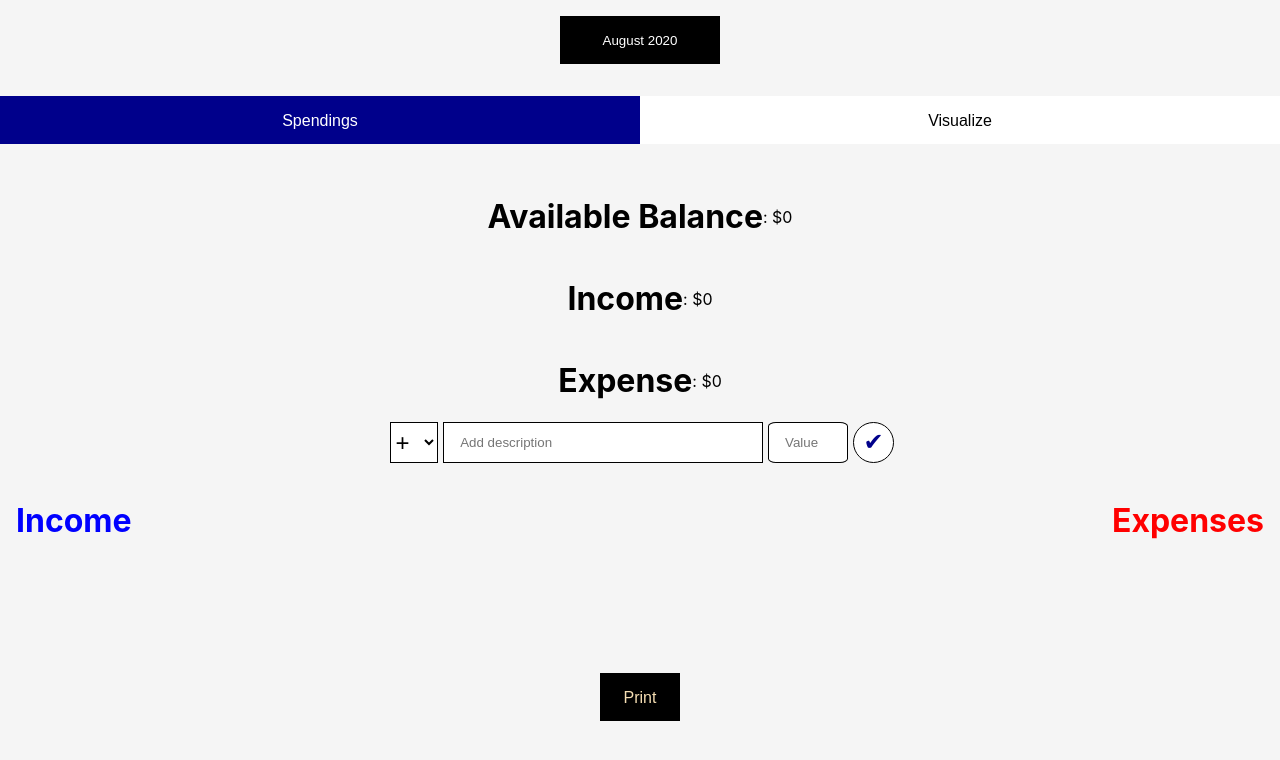
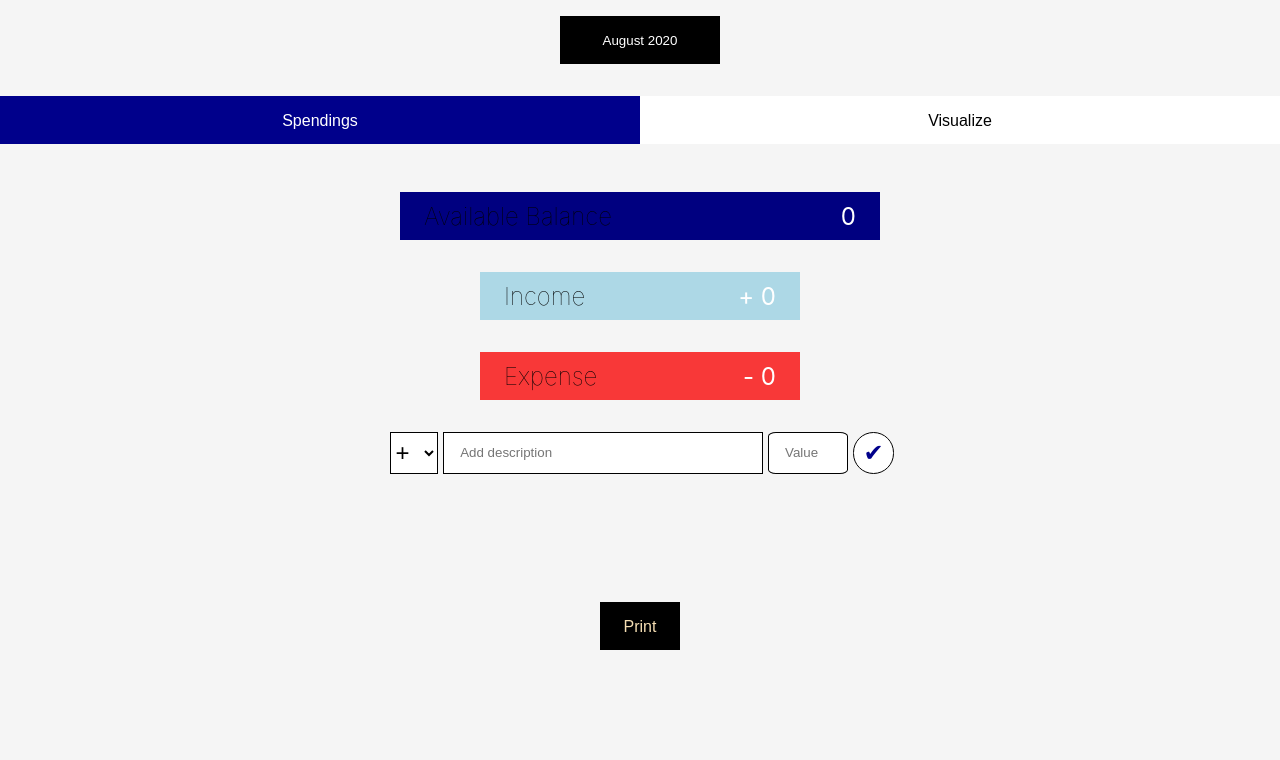
Before and after one commit to Rakshitshetty5/Budget, a React (Create React App) app: page / in a window 1280 px wide. Shown: the top 760 px of the page. Built offline with nearby package versions, Linux system fonts and the light colour scheme.

Commit message:
added money formatting, styles and more

```diff
--- a/public/index.html
+++ b/public/index.html
@@ -15,6 +15,7 @@
       user's mobile device or desktop. See https://developers.google.com/web/fundamentals/web-app-manifest/
     -->
     <link rel="manifest" href="%PUBLIC_URL%/manifest.json" />
+    <link rel="stylesheet" href="https://cdnjs.cloudflare.com/ajax/libs/font-awesome/4.7.0/css/font-awesome.min.css">
     <!--
       Notice the use of %PUBLIC_URL% in the tags above.
       It will be replaced with the URL of the `public` folder during the build.
--- a/src/components/budget-overview/budget-overview.component.jsx
+++ b/src/components/budget-overview/budget-overview.component.jsx
@@ -4,6 +4,8 @@ import { connect } from 'react-redux'
 import { createStructuredSelector } from 'reselect'
 
 import { selectTotalIncome, selectTotalExpense } from "../../redux/budget/budget.selectors";
+
+import { FormatMoney } from '../money-format.utils'
 
 import './budget-overview.styles.scss'
 
@@ -14,17 +16,17 @@ const BudgetOverview = ({ totalIncome, totalExpense }) => {
 
   return(
     <div className="budget-overview">
-          <div className="budget-overview__field">
-            <h1>Available Balance</h1>
-            <span>: ${balance ? balance : 0}</span>
+          <div className="budget-overview__fields">
+            <div className="budget-overview__field-property">Available Balance</div>
+            <span className="budget-overview__field-value"> {balance ? ((balance > totalExpense ? "+ " + FormatMoney(balance) : "- " + FormatMoney(balance))) : 0.00}</span>
           </div>
-          <div className="budget-overview__field">
-            <h1>Income</h1>
-            <span> : ${totalIncome ? totalIncome : 0}</span>
+          <div className="budget-overview__fields field-income">
+            <div className="budget-overview__field-property">Income</div>
+            <span className="budget-overview__field-value">  + {totalIncome ? FormatMoney(totalIncome) : 0.00}</span>
           </div>
-          <div className="budget-overview__field">
-            <h1>Expense</h1>
-            <span> : ${totalExpense ? totalExpense : 0}</span>
+          <div className="budget-overview__fields field-expense">
+            <div className="budget-overview__field-property">Expense</div>
+            <span className="budget-overview__field-value">  - {totalExpense ? FormatMoney(totalExpense) : 0.00}</span>
           </div>
       </div>
 
--- a/src/components/budget-overview/budget-overview.styles.scss
+++ b/src/components/budget-overview/budget-overview.styles.scss
@@ -5,9 +5,39 @@
     justify-content: center;
     align-items: center;
 
-    .budget-overview__field{
+    .budget-overview__fields{
         display: flex;
-        justify-content: center;
+        justify-content: space-between;
         align-items: center;
+        margin : 1rem 0;
+        height: 3rem;
+        width: 30rem;
+        padding: 1.5rem;
+        background: navy;
+
+        .budget-overview__field-property{
+            font-size: 1.5rem;
+            font-weight: 100;
+        }
+
+        .budget-overview__field-value{
+            font-size: 1.5rem;
+            color : white;
+        }
+    }
+    @media (max-width: 526px) {
+        .budget-overview__fields {
+            width: 90vw;
+        }
+      }
+
+    .field-income{
+        width: 20rem;
+        background: lightblue;
+    }
+
+    .field-expense{
+        width: 20rem;
+        background: rgb(248, 56, 56);
     }
 }
--- a/src/components/doughnut-chart/doughnut-chart.component.jsx
+++ b/src/components/doughnut-chart/doughnut-chart.component.jsx
@@ -5,6 +5,8 @@ import { connect } from 'react-redux'
 import { createStructuredSelector } from 'reselect'
 
 import {  selectTotalIncome, selectTotalExpense } from '../../redux/budget/budget.selectors'
+
+import { FormatMoney } from '../money-format.utils'
 
 var CanvasJSChart = CanvasJSReact.CanvasJSChart
 
@@ -24,7 +26,7 @@ const DoughnutChart = ( { totalIncome, totalExpense}) => {
             text: "Budget Overview"
         },
         subtitles: [{
-            text: `Total Income: ${totalIncome ? totalIncome : 0}`,
+            text: `Total Income: ${totalIncome ? FormatMoney(totalIncome) : 0}`,
             verticalAlign: "center",
             fontSize: 15,
             dockInsidePlotArea: true
--- a/src/components/form/form.styles.scss
+++ b/src/components/form/form.styles.scss
@@ -2,6 +2,7 @@
     display: flex;
     justify-content: center;
     align-items: center;
+    margin-top : 1rem;
 
     @mixin form-styles{
         height: 2.6rem;
--- a/src/components/list-overview/list-overview.component.jsx
+++ b/src/components/list-overview/list-overview.component.jsx
@@ -20,10 +20,10 @@ const ListOverview = ( { monthlyIncome, monthlyExpense } ) => {
 
     return(
     <div className="list-overview">
-        <div className="income">
-            <h1 className="income-header">Income</h1>
         {
         income ?
+            <div className="income">
+                <div className="income-header">Income</div>
                     <div className="list-items">
                         {
                             income.map(transaction =>
@@ -31,14 +31,14 @@ const ListOverview = ( { monthlyIncome, monthlyExpense } ) => {
                             )
                         }
                 </div>
+            </div>
             :
             <div></div>
         }
-        </div>
-        <div className="expenses">
-            <h1 className="expenses-header">Expenses</h1>
         {
         expenses ?
+            <div className="expenses">
+                <div className="expenses-header">Expenses</div>
                         <div className="list-items">
                             {
                                 expenses.map(transaction =>
@@ -46,10 +46,10 @@ const ListOverview = ( { monthlyIncome, monthlyExpense } ) => {
                                 )
                             }
                 </div>
+            </div>
             :
             <div></div>
         }
-        </div>
     </div>
 ) }
 
--- a/src/components/list-overview/list-overview.styles.scss
+++ b/src/components/list-overview/list-overview.styles.scss
@@ -5,10 +5,14 @@
 
     .income-header{
         color : blue;
+        font-size: 2rem;
+        margin : 2rem 0;
     }
 
     .expenses-header{
         color : red;
+        font-size: 2rem;
+        margin : 2rem 0;
     }
 
     .list-items{
--- a/src/components/list/list.component.jsx
+++ b/src/components/list/list.component.jsx
@@ -3,6 +3,8 @@ import React from 'react';
 import { connect } from 'react-redux'
 
 import { deleteTransaction } from '../../redux/budget/budget.actions'
+
+import { FormatMoney } from '../money-format.utils'
 
 import './list.styles.scss'
 
@@ -14,10 +16,10 @@ const List = ( { transaction, inc, deleteTransaction } ) => {
     return(
          <div className="list-item">
             <div className="list-item__details">
-                <div className = "list-item__details-description">{ transaction_description } </div>
-                <div className = {`${inc ? 'list-item__details-value-inc' : 'list-item__details-value-exp' }`}> : ${value} </div>
+                <div className = "list-item__details-description">{ transaction_description.toUpperCase() } </div>
+                <div className = {`${inc ? 'list-item__details-value-inc' : 'list-item__details-value-exp' }`}>  {inc ? "+ " : "- "}{FormatMoney(value)} </div>
             </div>
-            <button className="list-item__delete" onClick={() => deleteTransaction({transaction, inc})}>&#128502;</button>
+            <button className="list-item__delete" onClick={() => deleteTransaction({transaction, inc})}><i class="fa fa-times"></i></button>
         </div>
 ) }
 
--- a/src/components/list/list.styles.scss
+++ b/src/components/list/list.styles.scss
@@ -8,37 +8,74 @@
     align-items: center;
     justify-content: space-between;
     position: relative;
+    overflow: hidden;
+
 
         .list-item__details{
-            width : 25rem;
+            width : 28rem;
             display: flex;
             align-items: center;
-            justify-content: space-between;
+            position: relative;
 
             .list-item__details-description{
-                font-size : 1.4rem;
+                font-size : 1.2rem;
             }
             .list-item__details-value-inc{
                 font-size: 1.2rem;
+                position: absolute;
+                right: 0px;
                 color : blue;
+                transition: 1s all;
             }
             .list-item__details-value-exp{
                 font-size: 1.2rem;
+                position: absolute;
+                right: 0px;
                 color : red;
+                transition: 1s all;
             }
         }
 
 
         .list-item__delete{
-            font-size: 2rem;
+            font-size: 1.5rem;
+            color : red;
             background: none;
             position: absolute;
-            right: 20px;
-            border: none;
+            right: -35px;
+            border : 1px solid red;
+            border-radius: 50% 50%;
+            transition: 1s all;
         }
+        &:hover{
+            .list-item__delete{
+                right : 5px;
+            }
+            .list-item__details-value-inc{
+                right: 20px;
+            }
+            .list-item__details-value-exp{
+                right: 20px;
+            }
+        }
+
+
+
 }
 @media (max-width: 1016px) {
     .list-item {
         width: 20rem;
+
+        &:hover{
+            .list-item__delete{
+                right : 5px;
+            }
+            .list-item__details-value-inc{
+                right: 35px;
+            }
+            .list-item__details-value-exp{
+                right: 35px;
+            }
+        }
     }
   }
--- /dev/null
+++ b/src/components/money-format.utils.js
@@ -0,0 +1,17 @@
+
+export const FormatMoney = (value) => {
+    let valueWithDecimal = parseInt(value).toFixed(2);
+
+    let valueSplit = `${valueWithDecimal}`.split('.');
+
+    let left = valueSplit[0];
+
+    if(left.length > 3)
+    {
+        left = left.substr(0, left.length - 3) + ',' + left.substr(left.length-3,3)
+    }
+
+    let right = valueSplit[1];
+
+    return left + "." + right;
+}
```
Lines whose indentation alone changed are shown as unchanged.
